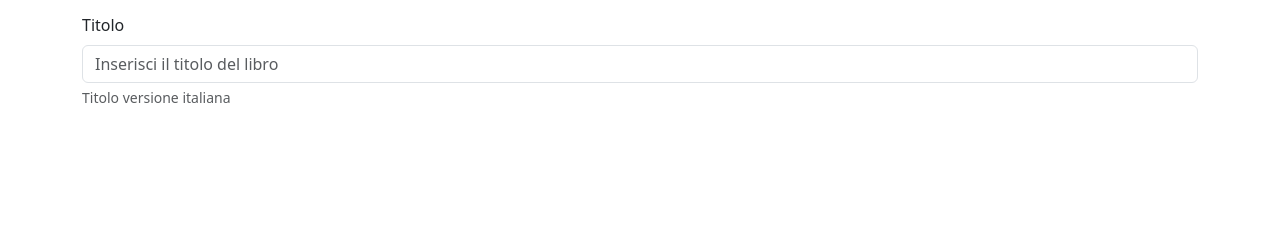
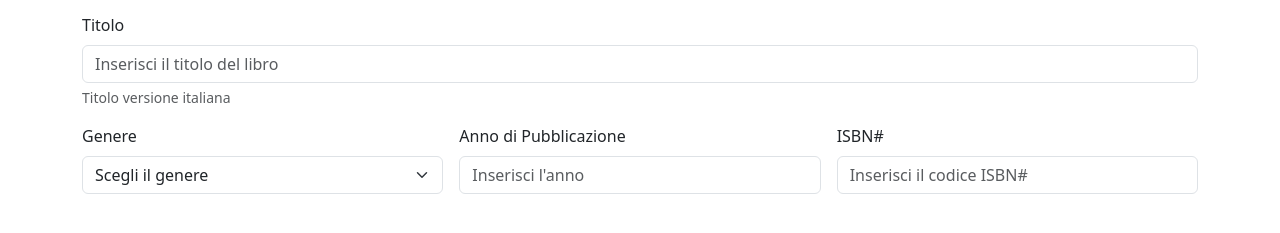
Before and after one commit to BrunoMaiolo/html-css-bootstrap-dashboard, a plain HTML site: page nuovo-libro.html in a window 1280 px wide. Shown: the part 257-490 px from the top of the page. Drawn offline with nearby package versions, Linux system fonts and the light colour scheme.

Commit message:
genere, anno, ISBN

```diff
--- a/nuovo-libro.html
+++ b/nuovo-libro.html
@@ -87,6 +87,34 @@
                  placeholder="Inserisci il titolo del libro">
           <div class="form-text">Titolo versione italiana</div>
         </div>
+        <!--Genere, Anno, ISBN-->
+        <div class="row g-3 mb-4">
+
+          <div class="col-12 col-md-4">
+            <label for="genere" class="form-label">Genere</label>
+            <select id="genere" class="form-select">
+              <option selected disabled>Scegli il genere</option>
+              <option>Romanzo</option>
+              <option>Fantasy</option>
+              <option>Giallo</option>
+              <option>Saggio</option>
+              <option>Altro</option>
+            </select>
+          </div>
+
+          <div class="col-12 col-md-4">
+            <label for="annoPubblicazione" class="form-label">Anno di Pubblicazione</label>
+            <input type="number" class="form-control" id="annoPubblicazione"
+                   placeholder="Inserisci l'anno">
+          </div>
+
+          <div class="col-12 col-md-4">
+            <label for="isbn" class="form-label">ISBN#</label>
+            <input type="text" class="form-control" id="isbn"
+                   placeholder="Inserisci il codice ISBN#">
+          </div>
+
+        </div>
 
 
 
```
